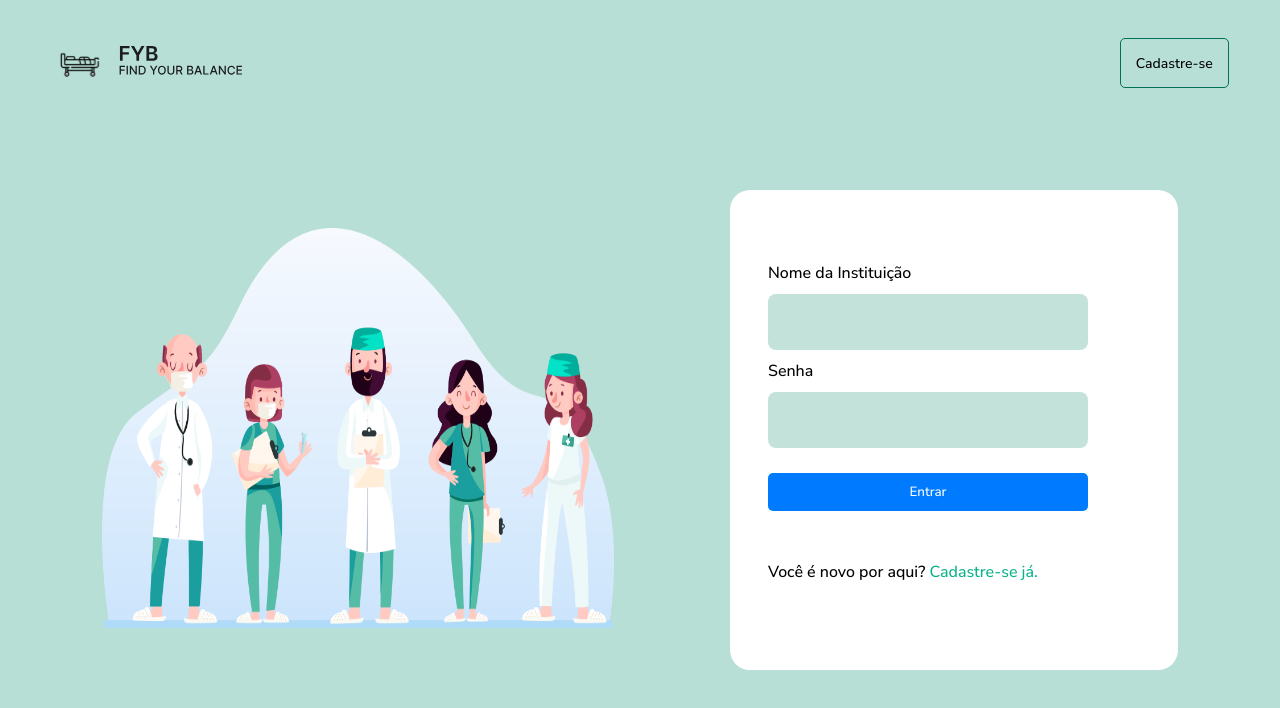
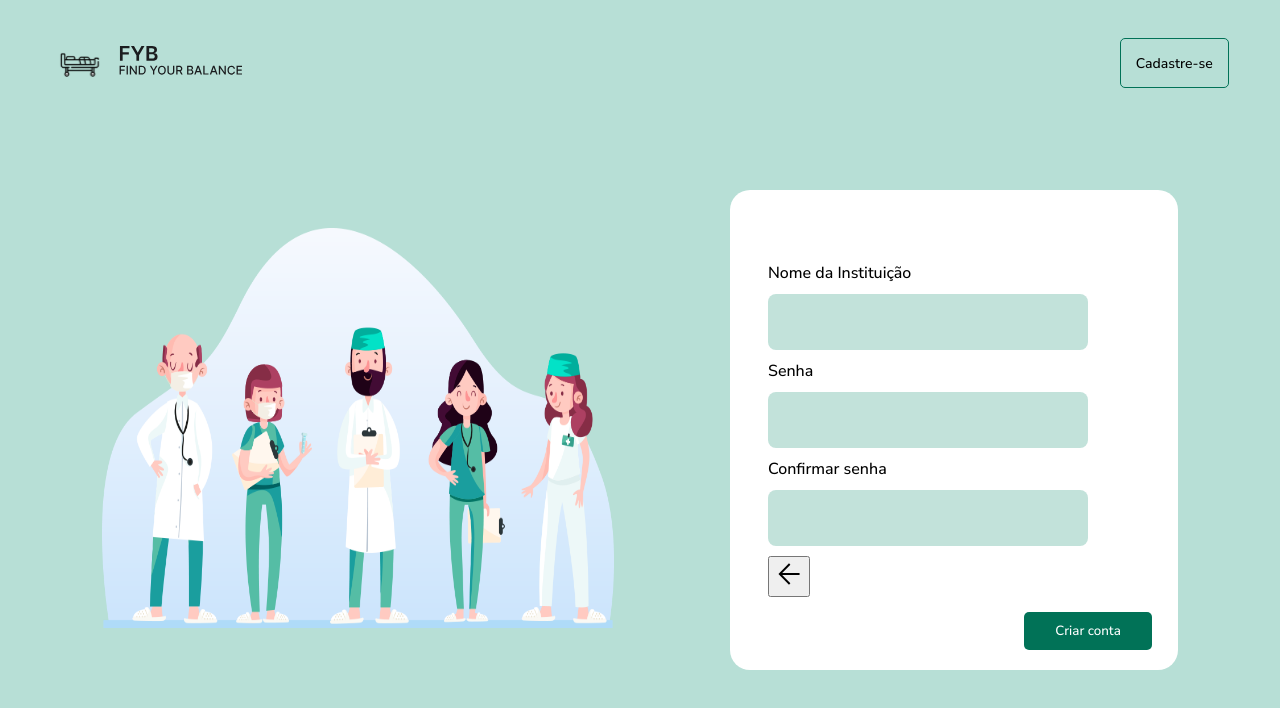
Before and after one commit to amandasilveiraa/ProjetoFYB, a React (Create React App) app: page / in a window 1280 px wide. Shown: the top 708 px of the page. Built offline with nearby package versions, Linux system fonts and the light colour scheme.

Commit message:
Fazendo tela de Register

```diff
--- a/src/App.js
+++ b/src/App.js
@@ -1,7 +1,8 @@
 import StyledGlobal from './styledGlobal';
 import Header from './components/Header/Header';
-import Login from './pages/Login/Login';
+// import Login from './pages/Login/Login';
 // import Start from './pages/Start/Start';
+import Register from './pages/Register/Register'
 
 function App() {
   return (
@@ -9,8 +10,9 @@ function App() {
       <StyledGlobal/>
       <Header />
       {/* <Start /> */}
-      <Login />
-    </div>
+      {/* <Login /> */}
+      <Register />
+      </div>
   );
 };
 
--- a/src/pages/Login/styled.jsx
+++ b/src/pages/Login/styled.jsx
@@ -47,13 +47,14 @@ export const CustomInput = styled.input`
 `
 
 export const Button = styled.button`
-  background-color: #007bff;
+  background-color: #017257;
   color: #ffffff;
   border: none;
   padding: 10px 20px;
   border-radius: 5px;
   cursor: pointer;
   margin-top: 15px;
+  margin-left: 20vw;
 `;
 
 export const Frase = styled.p`
--- a/src/pages/Register/Register.js
+++ b/src/pages/Register/Register.js
@@ -0,0 +1,31 @@
+// import { Link } from 'react-router-dom'; // Certifique-se de que as rotas estejam configuradas corretamente
+import LoginImg from '../../assets/login.png'
+import { Arrow, ArrowCustom, ButtonRegister, CustomImg, CustomInput, DivArrow, FormDiv, Formulario, Label, RegisterContainer } from './styled';
+import ArrowImg from '../../assets/arrowImg.svg'
+
+function Login() {
+
+    return (
+        <RegisterContainer>
+            <CustomImg src={LoginImg} alt="Médicos" />
+            <FormDiv>
+                <Formulario>
+                    <Label>Nome da Instituição</Label>
+                    <CustomInput type="text" />
+                    <Label>Senha</Label>
+                    <CustomInput type="password" />
+                    <Label>Confirmar senha</Label>
+                    <CustomInput type="password" />
+                    <DivArrow>
+                        <Arrow>
+                            <ArrowCustom src={ArrowImg} alt="Arrow" />
+                        </Arrow>
+                        <ButtonRegister>Criar conta</ButtonRegister>
+                    </DivArrow>
+                </Formulario>
+            </FormDiv>
+        </RegisterContainer>
+    );
+};
+
+export default Login;
--- a/src/pages/Register/styled.jsx
+++ b/src/pages/Register/styled.jsx
@@ -0,0 +1,75 @@
+import styled from 'styled-components';
+
+export const RegisterContainer = styled.div`
+  display: flex;
+  justify-content: space-between;
+  height: 85vh;
+  background-color: #b7dfd6;
+`;
+
+export const CustomImg = styled.img`
+  height: 50vh;
+  width: 40vw;
+  margin-left: 8vw;
+  margin-top: 8vw;
+`
+
+export const FormDiv = styled.div`
+  background-color: white;
+  border-radius: 20px;
+  display: flex;
+  flex-direction: column;
+  height: 60vh;
+  width: 35vw;
+  margin-right: 8vw;
+  margin-top: 5vw;
+`;
+
+export const Formulario = styled.div`
+  display: flex;
+  flex-direction: column;
+  padding-left: 3vw;
+  padding-right: 7vw;
+  padding-top: 9vh;
+  gap: 10px;
+`;
+
+export const Label = styled.label`
+  font-size: 16px;
+`;
+
+export const CustomInput = styled.input`
+  background-color: #0f8a6d;
+  opacity: 25%;
+  border: none;
+  border-radius: 8px;
+  height: 7vh;
+`
+
+export const ButtonRegister = styled.button`
+  background-color: #017257;
+  color: #ffffff;
+  border: none;
+  padding: 10px 20px;
+  border-radius: 5px;
+  cursor: pointer;
+  margin-top: 15px;
+  width: 10vw;
+  margin-left: 20vw;
+`;
+
+export const Frase = styled.p`
+  margin-top: 5vh;
+`;
+
+export const DivArrow = styled.div`
+    display: row;
+`
+
+export const Arrow = styled.button`
+`
+
+export const ArrowCustom = styled.img`
+    height: 4vh;
+    width: 3vw;
+`
```
Also changed, not shown: src/assets/arrowImg.svg (added).
